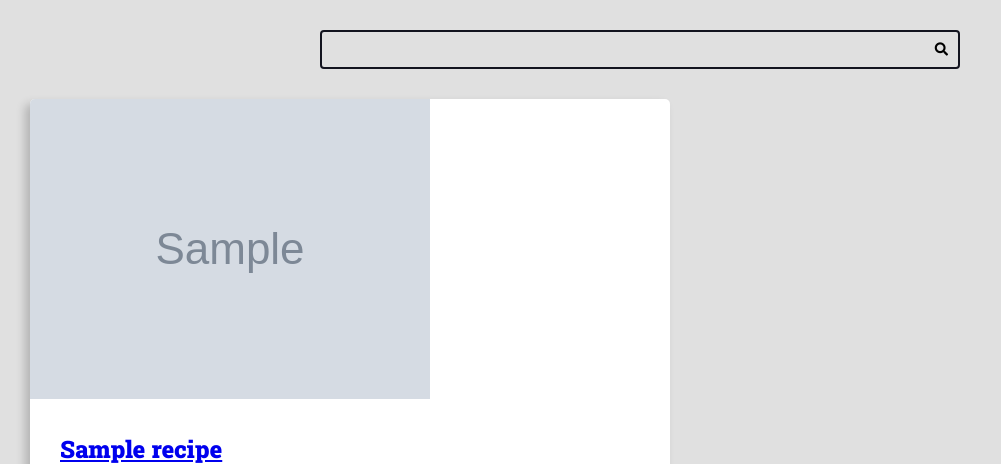
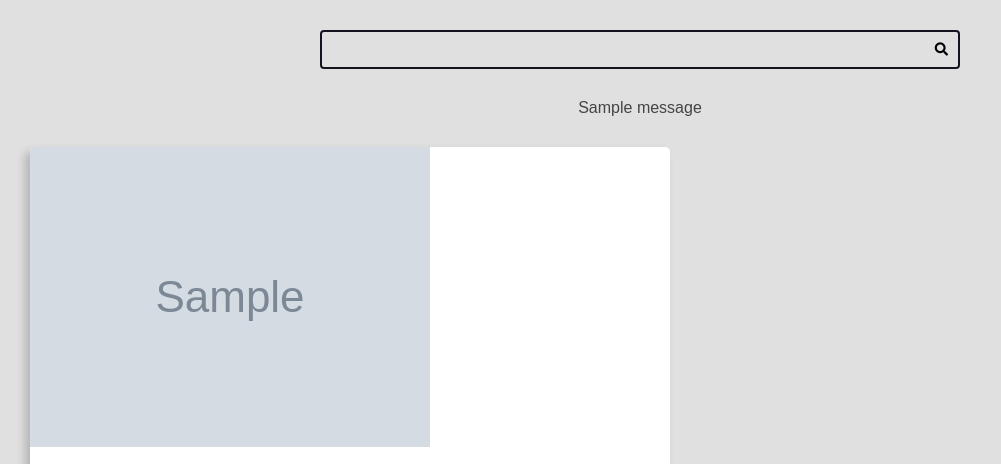
Before and after one commit to fabiorw/curso-django-projeto1, a Django app: template recipes/templates/recipes/pages/home.html in a window 1280 px wide. Shown: the part 113-577 px from the top of the page, without its empty margins (0-1001 px from the left). Run offline with Django 4.2, Linux system fonts and the light colour scheme; the template is opened without the code that fills it: values that come from a table or form of the project are taken from there, others are empty; tables that the repository leaves empty hold one stand-in row (values such as "Sample post"); grey boxes marked "Sample" are stand-in pictures; one stand-in notice (Sample message) is shown.

Commit message:
aula 125

```diff
--- a/recipes/templates/recipes/pages/home.html
+++ b/recipes/templates/recipes/pages/home.html
@@ -3,6 +3,14 @@
 {% block title %}Home | {% endblock title %}
 
 {% block content %}
+{% if messages %}
+<div class="main-content center container">
+    {% for message in messages %}
+        {{ message }}
+    {% endfor %}
+</div>
+{% endif %}
+
 <div class="main-content main-content-list container">
     {% for recipe in recipes %}
         {% include 'recipes/partials/recipe.html' %}
--- a/recipes/views.py
+++ b/recipes/views.py
@@ -1,6 +1,7 @@
 
 import os
 
+from django.contrib import messages
 from django.db.models import Q
 from django.http.response import Http404
 from django.shortcuts import get_list_or_404, get_object_or_404, render
@@ -16,6 +17,7 @@ def home(request):
         is_published=True
     ).order_by('-id')
     page_obj, pagination_range = make_pagination(request, recipes, PER_PAGE)
+    messages.success(request, 'Epa, você foi pesquisar algo que eu vi.')
     return render(request, 'recipes/pages/home.html', context={
         'recipes': page_obj,
         'pagination_range': pagination_range
@@ -51,6 +53,7 @@ def recipe(request, id):
 
 
 def search(request):
+
     search_term = request.GET.get('q', '').strip()
     if not search_term:
         raise Http404()
```
Also changed, not shown: project/settings.py (+10 -0 lines), requirements.txt (added, +34 -0 lines).
